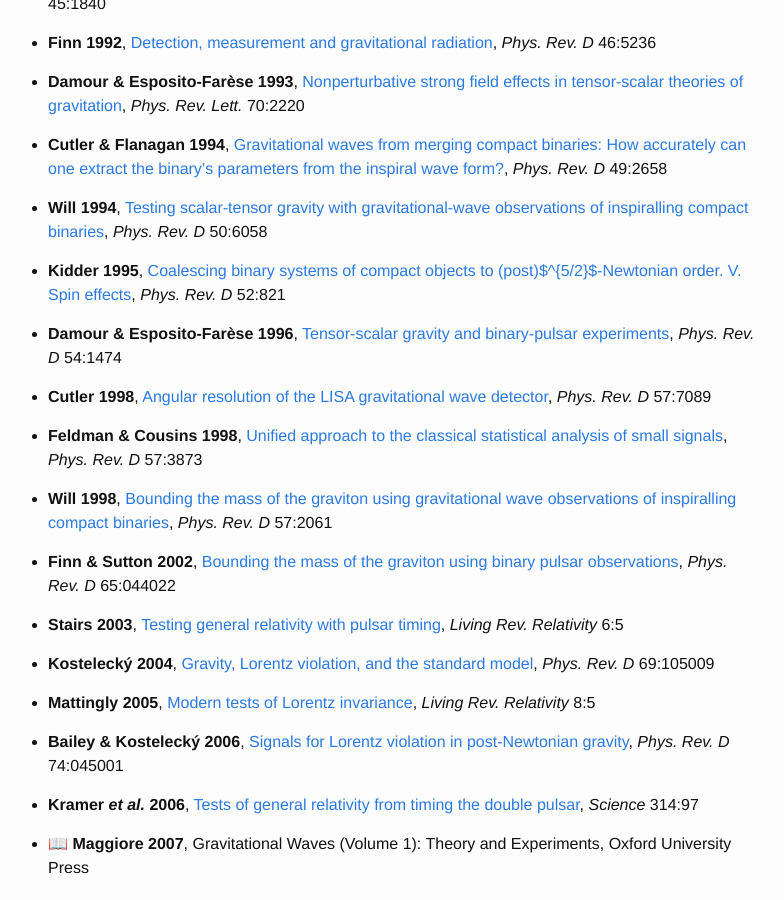
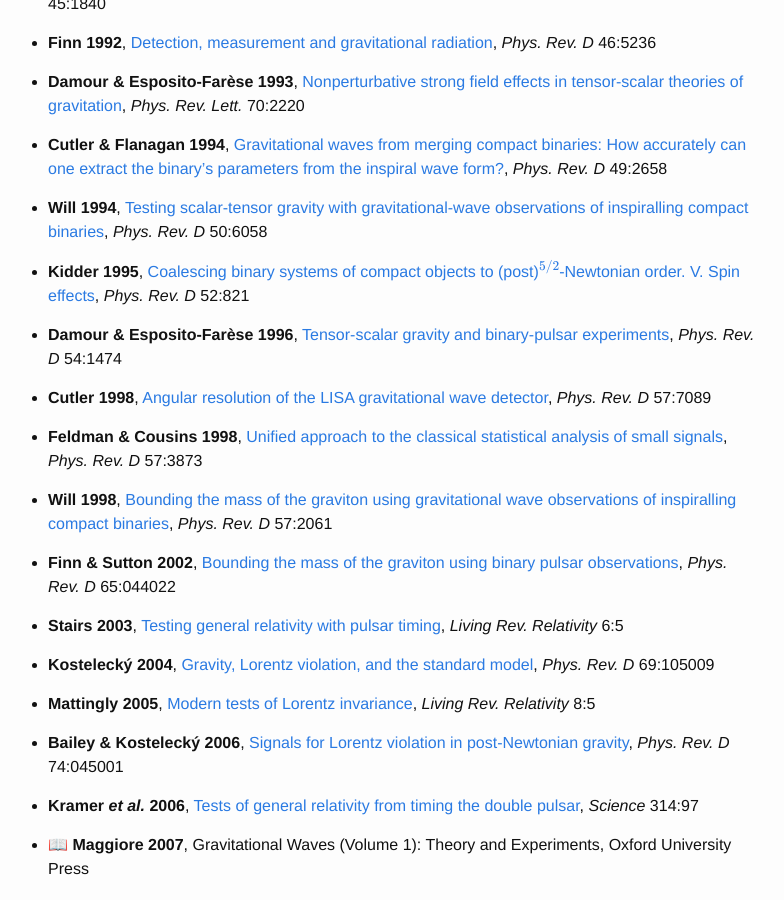
Before and after one commit to Friendshao/Friendshao.github.io, a Jekyll site: the page built from docs/papers.md, in a window 1280 px wide and 900 px high, scrolled down 600 px. Shown: the whole window, without its empty margins (252-1036 px from the left). Built offline with Jekyll 4.4.1, drawn with Linux system fonts in a browser that asks for light colours; formulas are drawn with MathJax 3; some of the changed lines change nothing that is shown.

Commit message:
add java

```diff
--- a/docs/papers.md
+++ b/docs/papers.md
@@ -1,6 +1,17 @@
 ---
 layout: default
 ---
+
+<script type="text/x-mathjax-config">
+  MathJax.Hub.Config({
+    tex2jax: {
+      inlineMath: [ ['$','$'] ],
+      processEscapes: true
+    }
+  });
+</script>
+<script type="text/javascript" src="https://cdn.mathjax.org/mathjax/latest/MathJax.js?config=TeX-AMS-MML_HTMLorMML">
+</script>
 
 **Here goes a list of papers and books that I enjoyed a lot**[^note]
 
```
